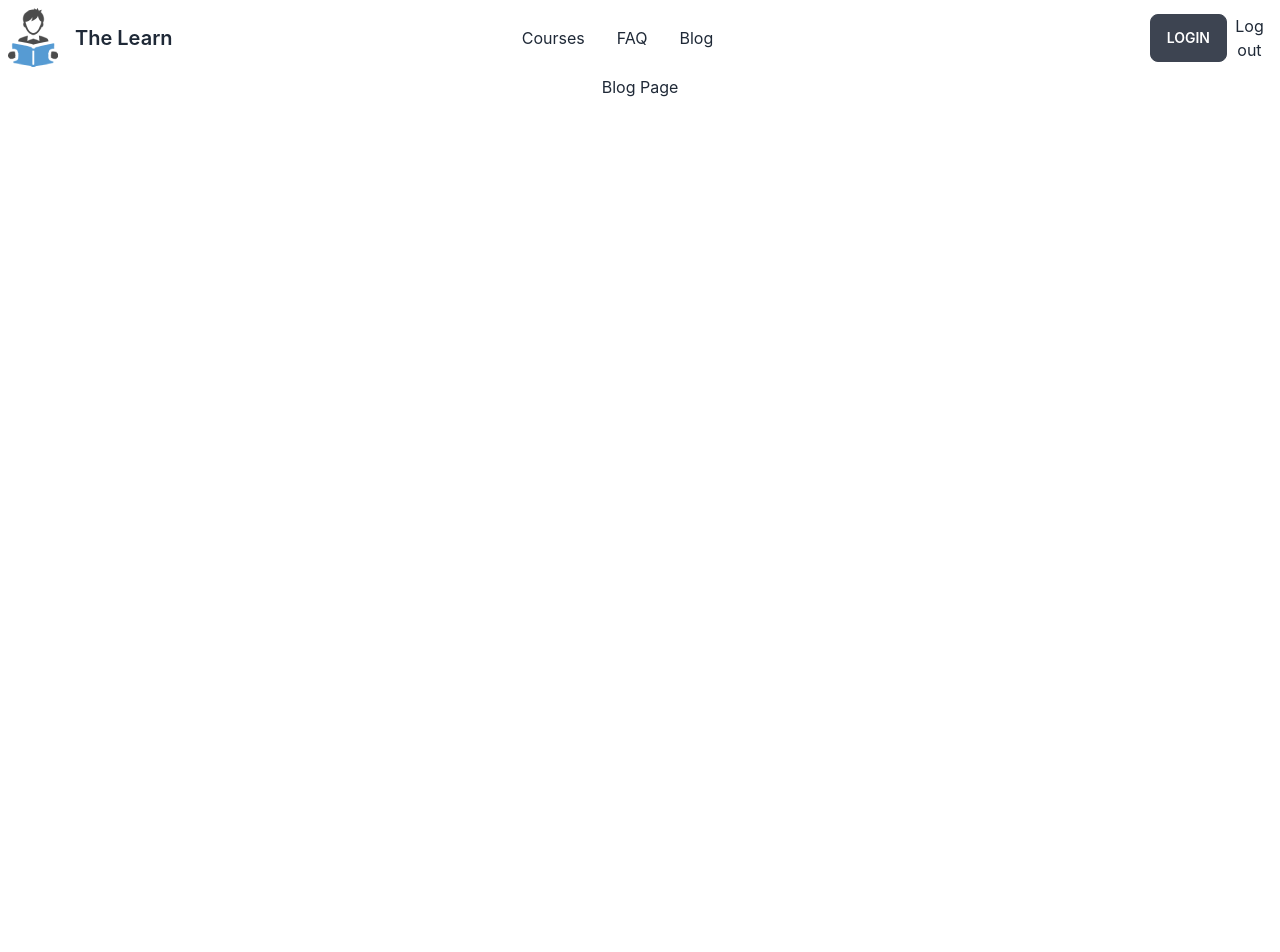
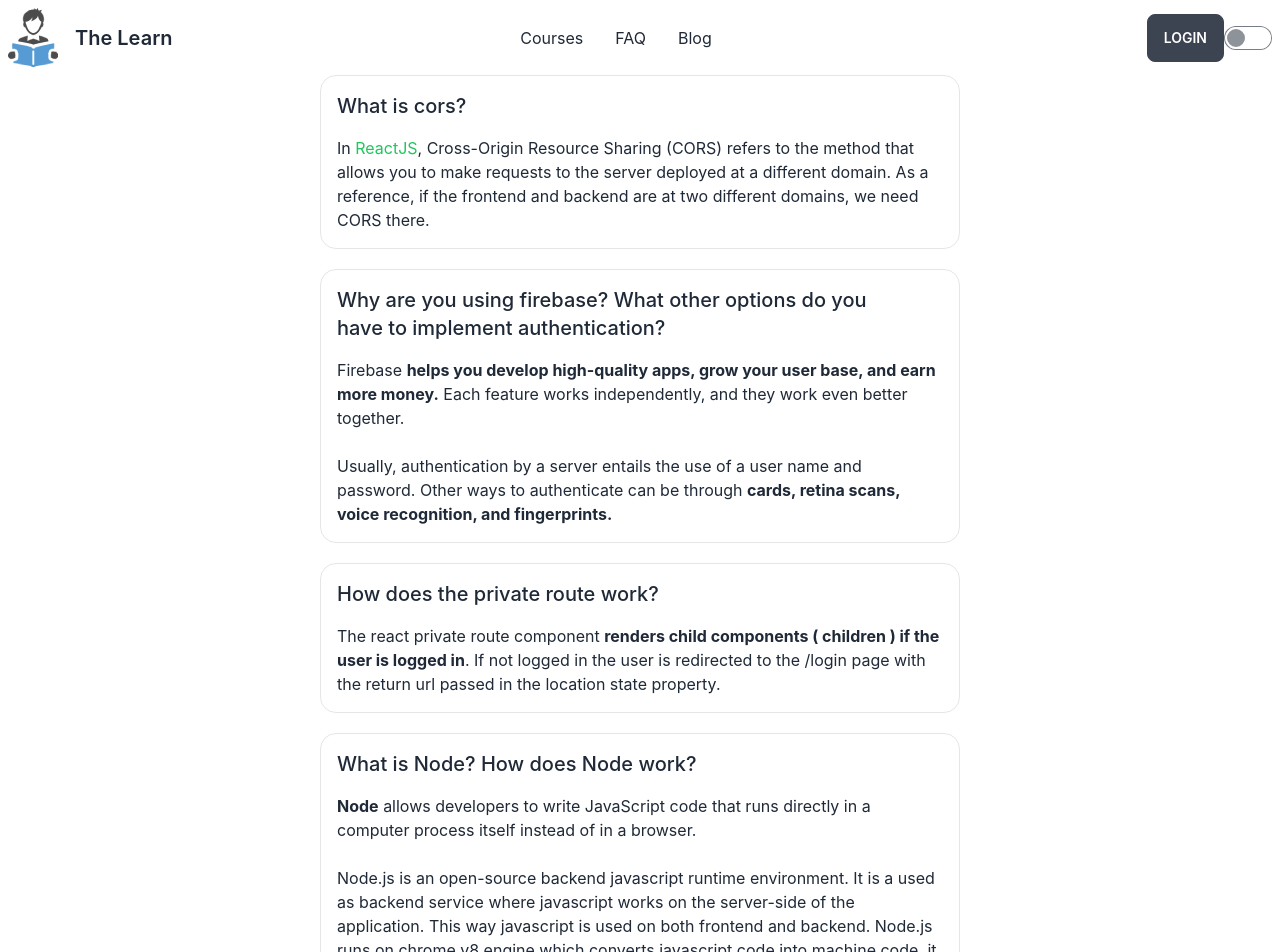
Before and after one commit to Mostafizur-Pro/The-Learn-Client, a React (Create React App) app: page /blog in a window 1280 px wide. Shown: the top 952 px of the page. Before the commit the page ends 800 px from the top, so only its background shows below. Built offline with nearby package versions, Linux system fonts and the light colour scheme; no server answers.

Commit message:
register add

```diff
--- /dev/null
+++ b/src/Routes/PrivateRoute.js
@@ -0,0 +1,12 @@
+import React, { useContext } from "react";
+import { AuthContext } from "../contexts/AuthProvider/AuthProvider";
+
+const PrivateRoute = ({ children }) => {
+  const { user, loading } = useContext(AuthContext);
+  if (loading) {
+    return <>Loading...</>;
+  }
+  return <div></div>;
+};
+
+export default PrivateRoute;
--- a/src/contexts/AuthProvider/AuthProvider.js
+++ b/src/contexts/AuthProvider/AuthProvider.js
@@ -1,13 +1,15 @@
-import React, { Children, createContext, useEffect, useState } from "react";
+import React, { createContext, useEffect, useState } from "react";
 import {
   createUserWithEmailAndPassword,
   getAuth,
   GithubAuthProvider,
   GoogleAuthProvider,
   onAuthStateChanged,
+  sendEmailVerification,
   signInWithEmailAndPassword,
   signInWithPopup,
   signOut,
+  updateProfile,
 } from "firebase/auth";
 import app from "../../firebase/firebase.config";
 
@@ -16,13 +18,17 @@ export const AuthContext = createContext();
 const auth = getAuth(app);
 
 const AuthProvider = ({ children }) => {
-  const [user, setUser] = useState({ displayName: "Sohan" });
+  const [user, setUser] = useState(null);
   const [loading, setLoading] = useState(true);
 
   //   Create Email and password
   const createUser = (email, password) => {
     setLoading(true);
     return createUserWithEmailAndPassword(auth, email, password);
+  };
+  //   Profile photo and name update
+  const updateUserProfile = (profile) => {
+    return updateProfile(auth.currentUser, profile);
   };
 
   //   Signin Email and password
@@ -51,12 +57,20 @@ const AuthProvider = ({ children }) => {
     return signOut(auth);
   };
 
+  //   email verify
+  const verifyEmail = () => {
+    return sendEmailVerification(auth.currentUser);
+  };
+
   useEffect(() => {
     const unsubscribe = onAuthStateChanged(auth, (currentUser) => {
-      console.log("inside auth state change", currentUser);
+      //   console.log("inside auth state change", currentUser);
 
-      if (currentUser === null || currentUser.emailVerified) {
+      //   if (currentUser === null || currentUser.emailVerified) {
+      if (currentUser) {
         setUser(currentUser);
+      } else {
+        setUser("");
       }
       setLoading(false);
     });
@@ -72,7 +86,11 @@ const AuthProvider = ({ children }) => {
     createGithub,
     logout,
     createUser,
+    updateUserProfile,
+    verifyEmail,
     signIn,
+
+    loading,
   };
   return (
     <AuthContext.Provider value={authInfo}>{children}</AuthContext.Provider>
--- a/src/pages/Blog/Blog.js
+++ b/src/pages/Blog/Blog.js
@@ -2,8 +2,93 @@ import React from "react";
 
 const Blog = () => {
   return (
-    <div>
-      <h3>Blog Page</h3>
+    <div className="w-6/12 mx-auto text-left">
+      <div
+        tabIndex={0}
+        className="collapse  collapse-open border border-base-300 bg-base-100 rounded-box"
+      >
+        <div className="collapse-title text-xl font-medium">What is cors?</div>
+        <div className="collapse-content">
+          <p>
+            In <span className="text-green-500">ReactJS</span>, Cross-Origin
+            Resource Sharing (CORS) refers to the method that allows you to make
+            requests to the server deployed at a different domain. As a
+            reference, if the frontend and backend are at two different domains,
+            we need CORS there.{" "}
+          </p>
+        </div>
+      </div>
+
+      <div
+        tabIndex={0}
+        className="collapse mt-5 collapse-open border border-base-300 bg-base-100 rounded-box"
+      >
+        <div className="collapse-title text-xl font-medium">
+          Why are you using firebase? What other options do you have to
+          implement authentication?
+        </div>
+        <div className="collapse-content">
+          <p>
+            Firebase{" "}
+            <span className="font-bold">
+              helps you develop high-quality apps, grow your user base, and earn
+              more money.
+            </span>{" "}
+            Each feature works independently, and they work even better
+            together.{" "}
+          </p>
+          <br />
+          <p>
+            Usually, authentication by a server entails the use of a user name
+            and password. Other ways to authenticate can be through{" "}
+            <span className="font-bold">
+              cards, retina scans, voice recognition, and fingerprints.
+            </span>
+          </p>
+        </div>
+      </div>
+      <div
+        tabIndex={0}
+        className="collapse mt-5 collapse-open border border-base-300 bg-base-100 rounded-box"
+      >
+        <div className="collapse-title text-xl font-medium">
+          How does the private route work?
+        </div>
+        <div className="collapse-content">
+          <p>
+            The react private route component{" "}
+            <span className="font-bold">
+              renders child components ( children ) if the user is logged in
+            </span>
+            . If not logged in the user is redirected to the /login page with
+            the return url passed in the location state property.
+          </p>
+        </div>
+      </div>
+      <div
+        tabIndex={0}
+        className="collapse mt-5 collapse-open border border-base-300 bg-base-100 rounded-box"
+      >
+        <div className="collapse-title text-xl font-medium">
+          What is Node? How does Node work?
+        </div>
+        <div className="collapse-content">
+          <p>
+            <strong>Node</strong> allows developers to write JavaScript code
+            that runs directly in a computer process itself instead of in a
+            browser.
+          </p>
+          <br />
+          <p>
+            Node.js is an open-source backend javascript runtime environment. It
+            is a used as backend service where javascript works on the
+            server-side of the application. This way javascript is used on both
+            frontend and backend. Node.js runs on chrome v8 engine which
+            converts javascript code into machine code, it is highly scalable,
+            lightweight, fast, and data-intensive.
+          </p>
+        </div>
+      </div>
     </div>
   );
 };
--- a/src/pages/Login/Login/Login.js
+++ b/src/pages/Login/Login/Login.js
@@ -4,7 +4,8 @@ import { FaGoogle, FaGithub } from "react-icons/fa";
 import { AuthContext } from "../../../contexts/AuthProvider/AuthProvider";
 
 const Login = () => {
-  const { createGoogle, createGithub, signIn } = useContext(AuthContext);
+  const { createGoogle, createGithub, signIn, setUser } =
+    useContext(AuthContext);
 
   const handleSubmit = (event) => {
     event.preventDefault();
@@ -34,6 +35,7 @@ const Login = () => {
       .then((result) => {
         const user = result.user;
         console.log(user);
+        setUser(user);
       })
       .catch((error) => console.error(error));
   };
--- a/src/pages/Login/Register/Register.js
+++ b/src/pages/Login/Register/Register.js
@@ -3,7 +3,8 @@ import { Link } from "react-router-dom";
 import { AuthContext } from "../../../contexts/AuthProvider/AuthProvider";
 
 const Register = () => {
-  const { createUser } = useContext(AuthContext);
+  const { createUser, updateUserProfile, verifyEmail } =
+    useContext(AuthContext);
 
   const handleSubmit = (event) => {
     event.preventDefault();
@@ -17,7 +18,27 @@ const Register = () => {
       .then((result) => {
         const user = result.user;
         console.log(user);
+        form.reset();
+        handleUpdateUserProfile(name, photoURL);
+        handleEmailVerification();
       })
+      .catch((error) => console.error(error));
+  };
+
+  const handleUpdateUserProfile = (name, photoURL) => {
+    const profile = {
+      displayName: name,
+      photoURL: photoURL,
+    };
+
+    updateUserProfile(profile)
+      .then(() => {})
+      .catch((error) => console.error(error));
+  };
+
+  const handleEmailVerification = () => {
+    verifyEmail()
+      .then(() => {})
       .catch((error) => console.error(error));
   };
   return (
--- a/src/pages/Shared/Header/Header.js
+++ b/src/pages/Shared/Header/Header.js
@@ -1,7 +1,7 @@
 import React, { useContext } from "react";
 import { Link } from "react-router-dom";
 import logo from "../../../assets/logo/logo.png";
-import { FaOdnoklassniki } from "react-icons/fa";
+
 import { AuthContext } from "../../../contexts/AuthProvider/AuthProvider";
 
 const Header = () => {
@@ -119,9 +119,10 @@ const Header = () => {
             )}
           </>
         </div>
-        <button variant="light" onClick={handleLogOut}>
-          Log out
-        </button>
+        <input type="checkbox" className="toggle" />
+        {/* <button variant="light" onClick={handleLogOut}>
+          Log out O
+        </button> */}
       </div>
     </div>
   );
```
